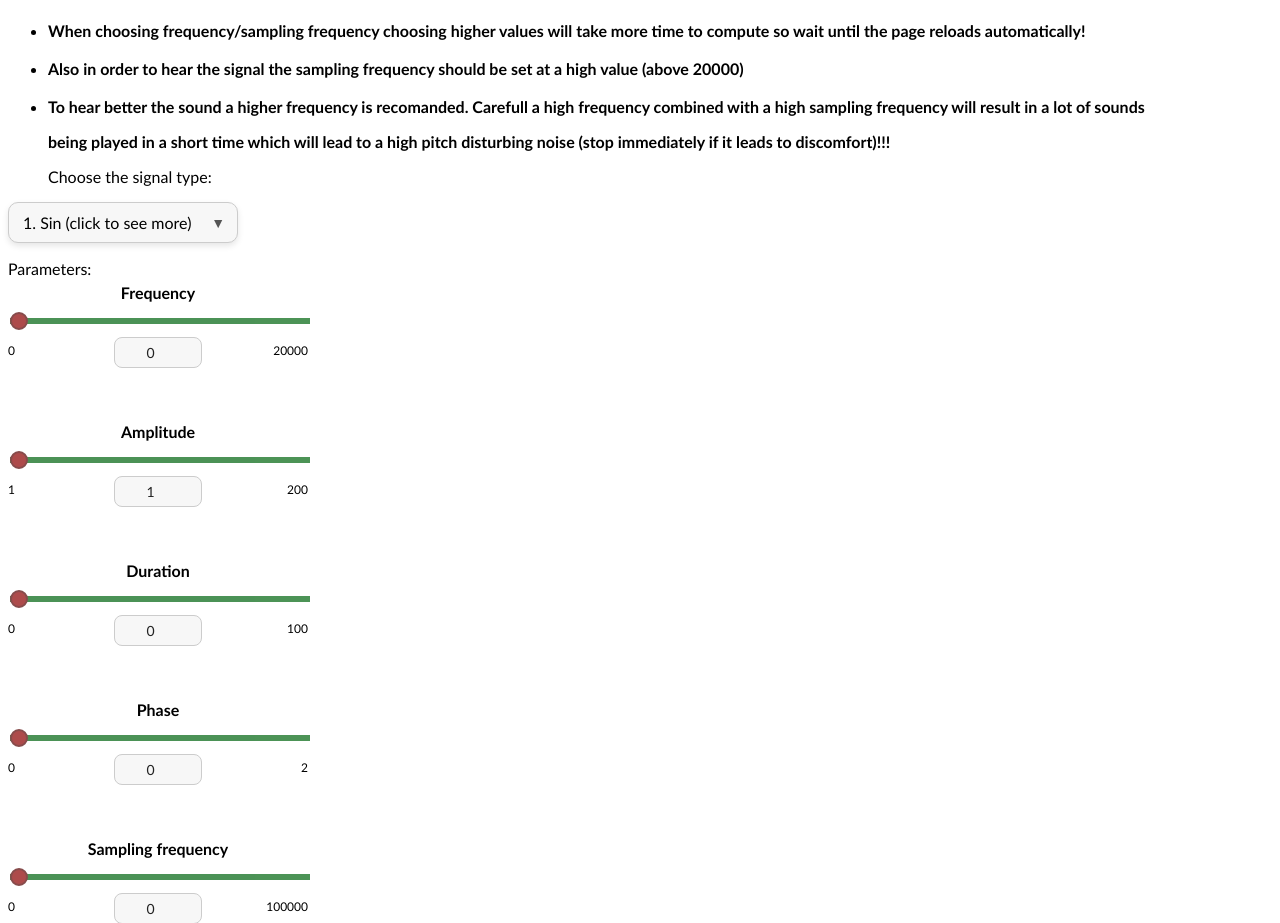
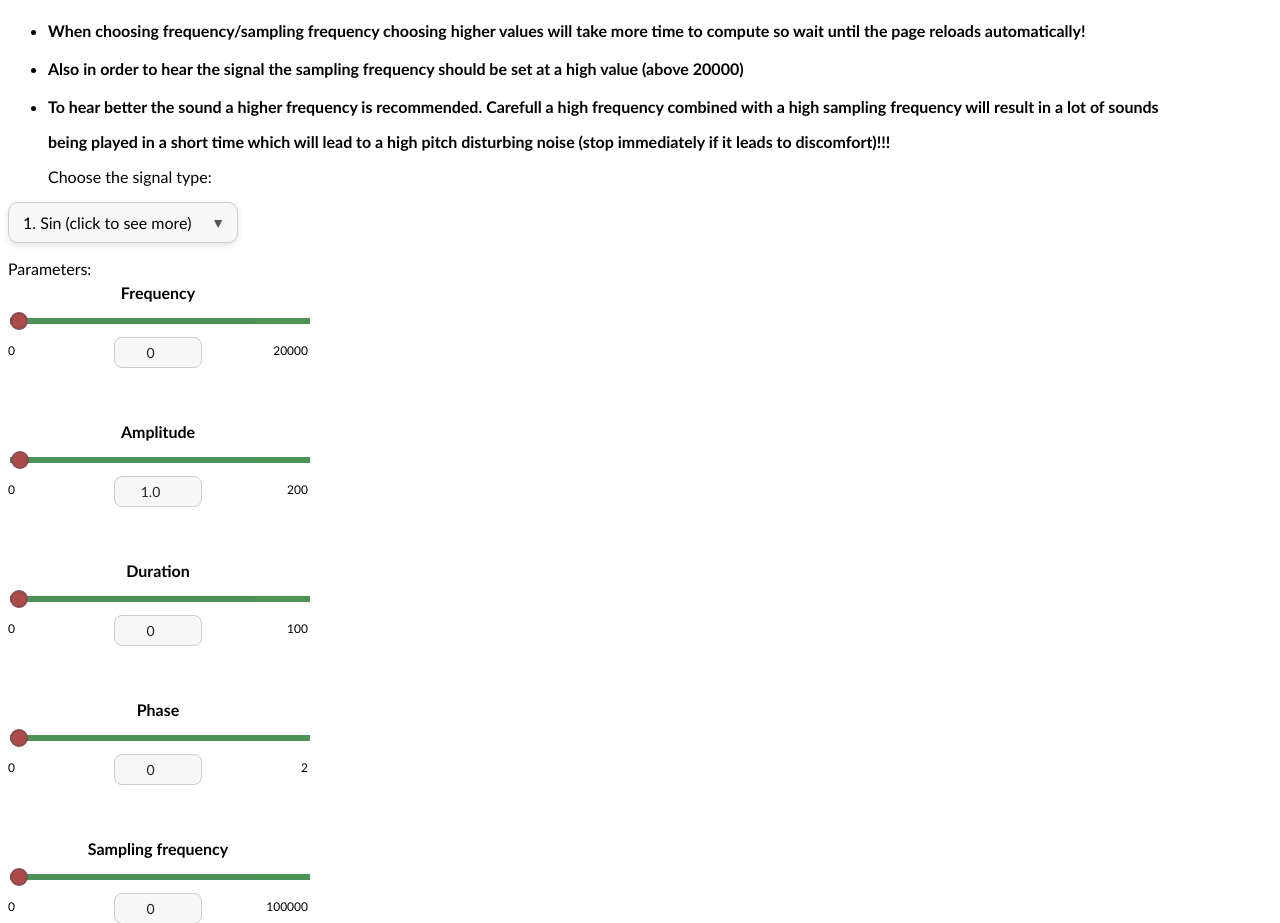
Before and after one commit to davide-perli/AcousticFunctions, a Django app: page / in a window 1280 px wide. Shown: the part 429-1352 px from the top of the page. Run offline with Django 5.2, Linux system fonts and the light colour scheme; some libraries are stand-ins or nearby versions.

Commit message:
fixed grammar mistake + allow float values not on frequency or sampling

```diff
--- a/function_acoustics/base_build/templates/mainPage.html
+++ b/function_acoustics/base_build/templates/mainPage.html
@@ -41,7 +41,7 @@
 <br>
 <li><b>Also in order to hear the signal the sampling frequency should be set at a high value (above 20000)</b></li>
 <br>
-<li><b>To hear better the sound a higher frequency is recomanded. Carefull a high frequency combined with a high sampling frequency will result in a lot of sounds</b></p>
+<li><b>To hear better the sound a higher frequency is recommended. Carefull a high frequency combined with a high sampling frequency will result in a lot of sounds</b></p>
 </ul>
 <p style="text-indent: 40px;"><b>being played in a short time which will lead to a high pitch disturbing noise (stop immediately if it leads to discomfort)!!!</b></p>
 
@@ -82,10 +82,10 @@
   <div class="slider-container">
     <div class="slider-track-wrapper">
       <label class="slider-title">Amplitude</label>
-      <input type="range" class="valueSlider" name="sliderValue2" min="1" max="200" value="{{slider2|default:'1'}}" step="1">
+      <input type="range" class="valueSlider" name="sliderValue2" min="0" max="200" value="{{slider2|default:'1'}}" step="0.1">
     </div>
-    <input type="number" class="sliderBox" min="1" max="200" step="1" value="{{slider2|default:'1'}}">
-    <span class="slider-label slider-min">1</span>
+    <input type="number" class="sliderBox" min="1" max="200" step="0" value="{{slider2|default:'1'}}">
+    <span class="slider-label slider-min">0</span>
     <span class="slider-label slider-max">200</span>
   </div>
 
--- a/function_acoustics/base_build/views.py
+++ b/function_acoustics/base_build/views.py
@@ -9,11 +9,11 @@ def main(request):
     title = f"{function_str.split(' ')[-1]} signal"
     extracted_function = function_str.split(' ')[-1].lower()
 
-    frequence = int(request.GET.get('sliderValue1', '0'))
-    amplitude = int(request.GET.get('sliderValue2', '1'))
-    duration = int(request.GET.get('sliderValue3', '0'))
+    frequence = float(request.GET.get('sliderValue1', '0'))
+    amplitude = float(request.GET.get('sliderValue2', '1'))
+    duration = float(request.GET.get('sliderValue3', '0'))
     phase_coeficient = float(request.GET.get('sliderValue4', '0'))
-    sampling_frequency= int(request.GET.get('sliderValue5', '0'))
+    sampling_frequency= float(request.GET.get('sliderValue5', '0'))
     phase  = phase_coeficient * np.pi
     t = np.linspace(0, duration, int(duration * sampling_frequency))
     f = 2 * np.pi * frequence * t + phase
```
